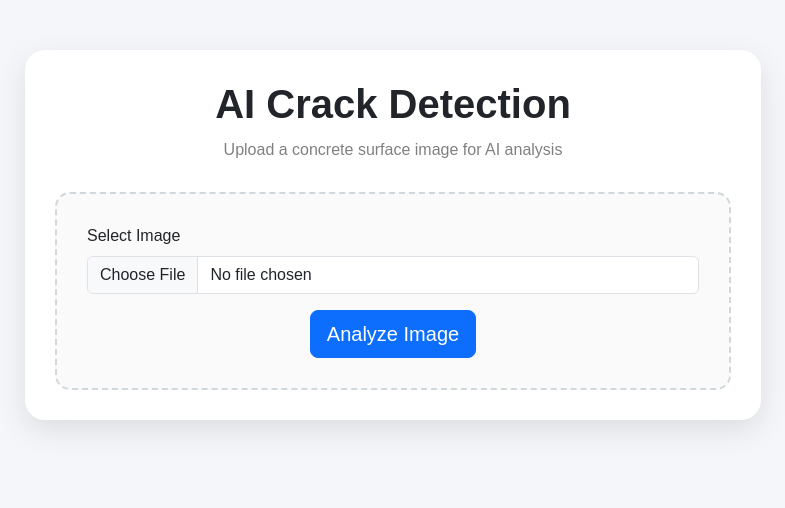
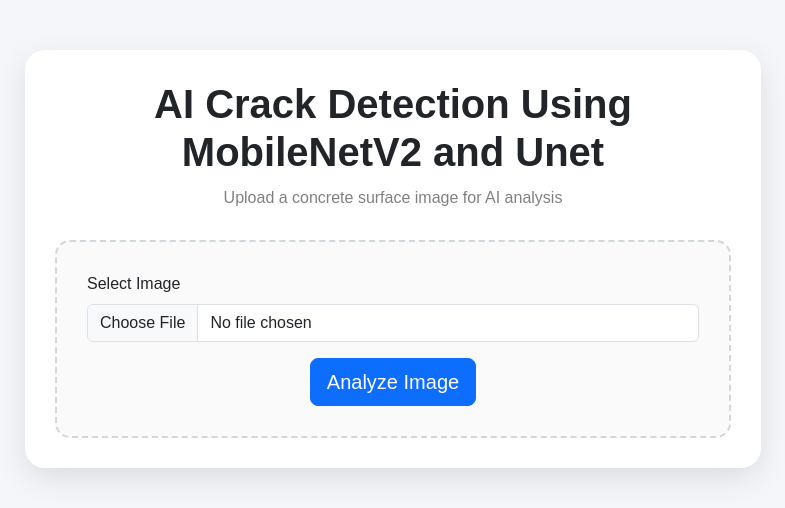
Before and after one commit to abhinandan068/CrackDetectionWebApp, a Flask app: page / in a window 1280 px wide. Shown: the top 508 px of the page, without its empty margins (247-1032 px from the left). Run offline with Flask 3, Linux system fonts and the light colour scheme; parts of the project's set-up code (start-up, migrations or seed data) failed here and were passed over.

Commit message:
Title Update

```diff
--- a/templates/index.html
+++ b/templates/index.html
@@ -98,7 +98,7 @@
                 <div class="text-center">
 
                     <h1 class="title">
-                        AI Crack Detection
+                        AI Crack Detection Using MobileNetV2 and Unet
                     </h1>
 
                     <p class="subtitle">
```
